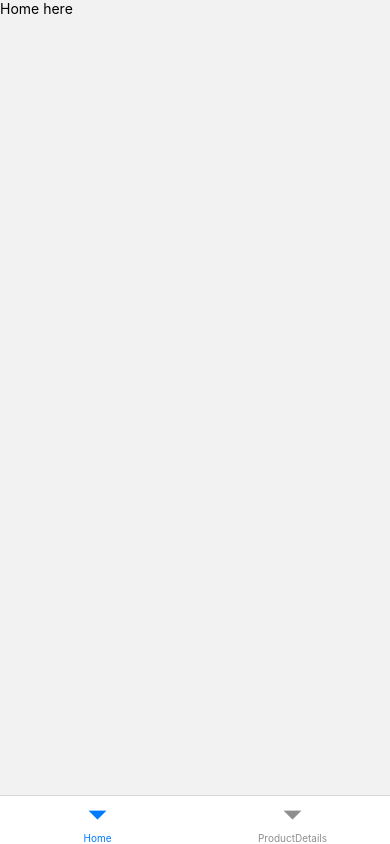
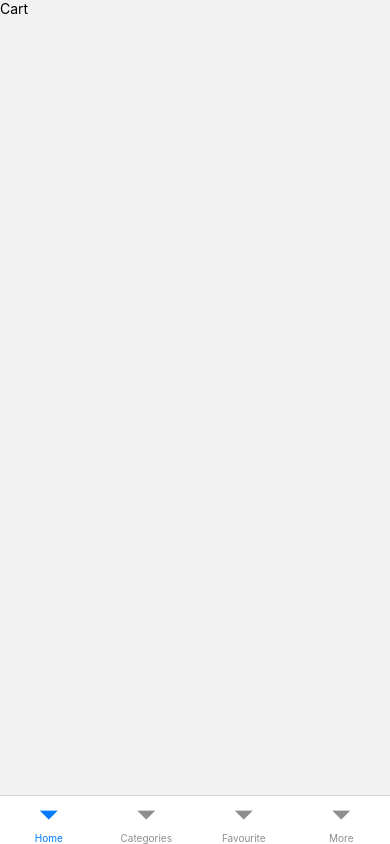
Before and after one commit to Muzaffar2807/RN-task, a React Native app in the folder Task/: screen /CartScreen in a window 390 px wide. Built offline with nearby package versions, Linux system fonts and the light colour scheme.

Commit message:
screens folder structure

```diff
--- a/Task/src/navigation/AppNavigation.js
+++ b/Task/src/navigation/AppNavigation.js
@@ -2,7 +2,7 @@ import {View, Text} from 'react-native';
 import React from 'react';
 import {createStackNavigator} from '@react-navigation/stack';
 
-import Home from '../screens/Home';
+import Home from '../screens/Home/Home';
 import BottomNavigation from './BottomNavigation';
 
 
--- a/Task/src/navigation/BottomNavigation.js
+++ b/Task/src/navigation/BottomNavigation.js
@@ -1,9 +1,10 @@
 import React from 'react';
 import {createBottomTabNavigator} from '@react-navigation/bottom-tabs';
 
-import Home from '../screens/Home';
-import ProductDetails from '../screens/ProductDetails';
-
+import Categories from '../screens/Categories/Categories';
+import Favourite from '../screens/Favourites/Favourite';
+import More from '../screens/More/More';
+import HomeStack from './HomeStack';
 
 const Tab = createBottomTabNavigator();
 
@@ -17,8 +18,10 @@ function BottomNavigation() {
       screenOptions={{
         headerShown: false,
       }}>
-      <Tab.Screen name="Home" component={Home} />
-      <Tab.Screen name="ProductDetails" component={ProductDetails} />
+      <Tab.Screen name="Home" component={HomeStack} />
+      <Tab.Screen name="Categories" component={Categories} />
+      <Tab.Screen name="Favourite" component={Favourite} />
+      <Tab.Screen name="More" component={More} />
     </Tab.Navigator>
   );
 }
--- /dev/null
+++ b/Task/src/navigation/HomeStack.js
@@ -0,0 +1,25 @@
+import { View, Text } from 'react-native'
+import React from 'react'
+
+import {createStackNavigator} from '@react-navigation/stack';
+
+import ProductDetails from '../screens/ProductDetails/ProductDetails';
+import Cart from '../screens/CartScreen/Cart';
+import Home from '../screens/Home/Home';
+
+const Stack = createStackNavigator();
+const screenOptionStyle = {
+  headerShown: false,
+};
+
+const HomeStack = () => {
+  return (
+    <Stack.Navigator screenOptions={screenOptionStyle}>
+      <Stack.Screen name="Homescreen" component={Home} />
+      <Stack.Screen name="Productdetails" component={ProductDetails} />
+      <Stack.Screen name="CartScreen" component={Cart} />
+    </Stack.Navigator>
+  );
+}
+
+export default HomeStack
--- /dev/null
+++ b/Task/src/screens/CartScreen/Cart.js
@@ -0,0 +1,12 @@
+import { View, Text } from 'react-native'
+import React from 'react'
+
+const Cart = () => {
+  return (
+    <View>
+      <Text>Cart</Text>
+    </View>
+  )
+}
+
+export default Cart
--- /dev/null
+++ b/Task/src/screens/Categories/Categories.js
@@ -0,0 +1,12 @@
+import { View, Text } from 'react-native'
+import React from 'react'
+
+const Categories = () => {
+  return (
+    <View>
+      <Text>Categories</Text>
+    </View>
+  )
+}
+
+export default Categories
--- /dev/null
+++ b/Task/src/screens/Favourites/Favourite.js
@@ -0,0 +1,12 @@
+import { View, Text } from 'react-native'
+import React from 'react'
+
+const Favourite = () => {
+  return (
+    <View>
+      <Text>Favourite</Text>
+    </View>
+  )
+}
+
+export default Favourite
--- /dev/null
+++ b/Task/src/screens/More/More.js
@@ -0,0 +1,12 @@
+import { View, Text } from 'react-native'
+import React from 'react'
+
+const More = () => {
+  return (
+    <View>
+      <Text>More</Text>
+    </View>
+  )
+}
+
+export default More
```
Also changed, not shown: Task/src/screens/Home/Home.js (renamed from Task/src/screens/Home.js), Task/src/screens/ProductDetails/ProductDetails.js (renamed from Task/src/screens/ProductDetails.js).
